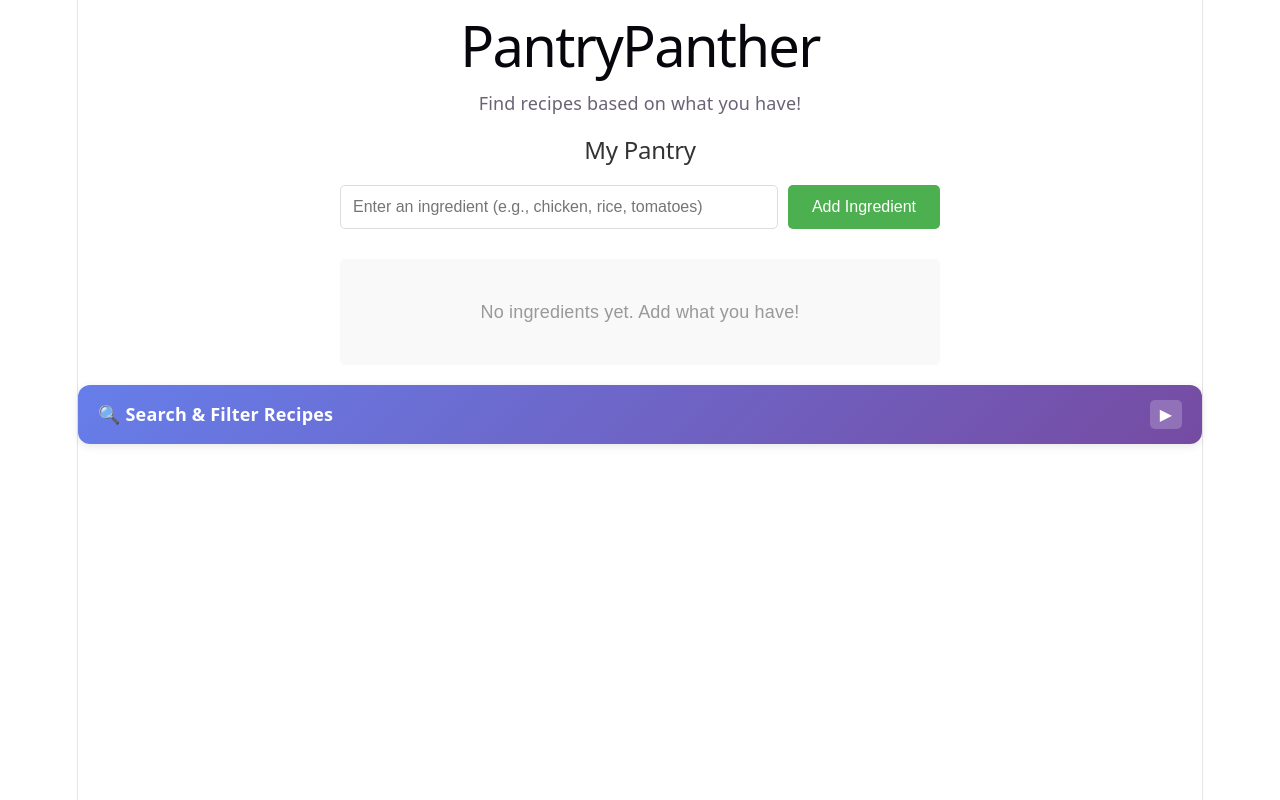
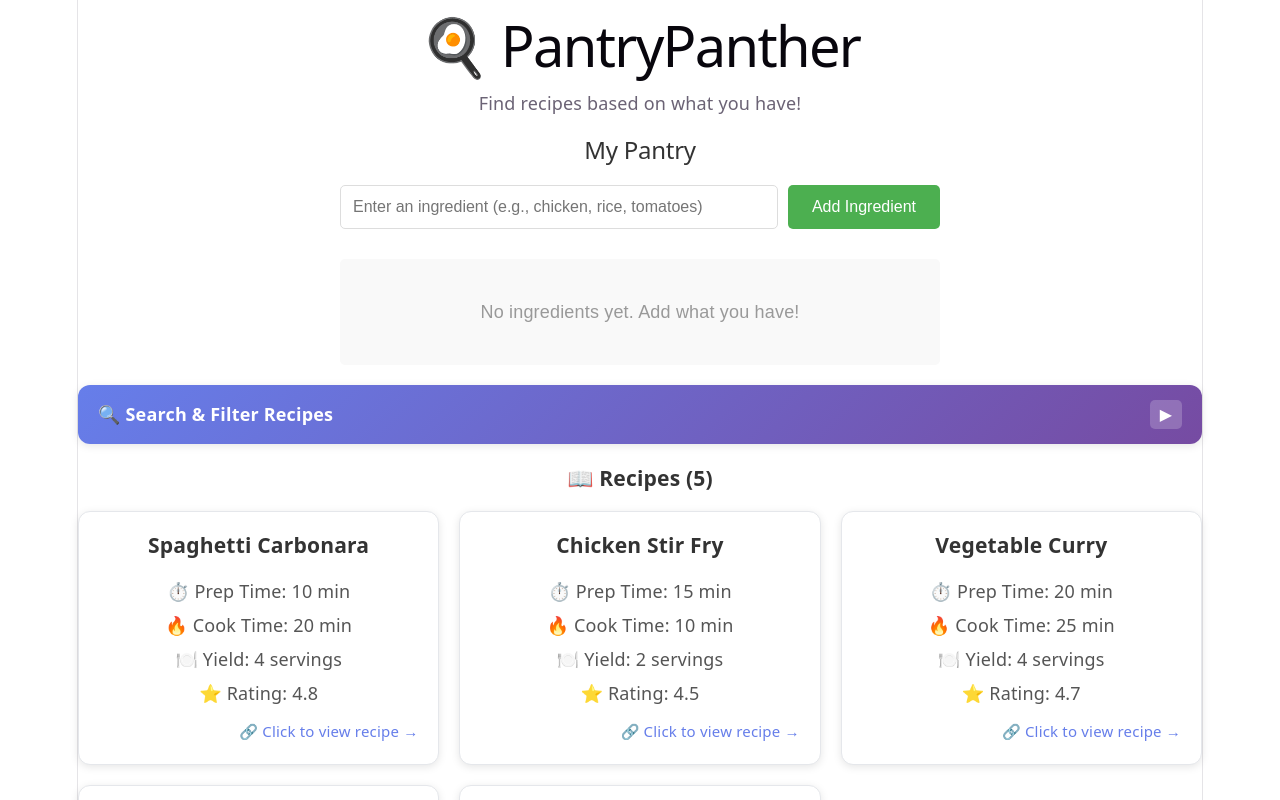
Before and after one commit to parthgmjain/PantryPanther, a React (Vite) app in the folder my-first-app/: page / in a window 1280 px wide. Shown: the top 800 px of the page. Built offline with nearby package versions, Linux system fonts and the light colour scheme.

Commit message:
creating recipe list

```diff
--- a/my-first-app/src/App.jsx
+++ b/my-first-app/src/App.jsx
@@ -1,20 +1,28 @@
 // src/App.jsx
-import './App.css'
-import PantryList from './components/PantryList'
-import './components/PantryList.css'
-
-import RecipeSearch from './components/RecipeSearch'
-import './components/RecipeSearch.css'
+import './App.css';
+import PantryList from './components/PantryList';
+import RecipeSearch from './components/RecipeSearch';
+import RecipeList from './components/RecipeList';
+import './components/PantryList.css';
+import './components/RecipeSearch.css';
+import './components/RecipeCard.css';
+import './components/RecipeList.css';
 
 function App() {
   return (
     <div className="App">
-      <h1>PantryPanther</h1>
-      <p>Find recipes based on what you have!</p>
-      <PantryList />
-      <RecipeSearch />
+      <header className="app-header">
+        <h1>🍳 PantryPanther</h1>
+        <p>Find recipes based on what you have!</p>
+      </header>
+
+      <main className="app-main">
+        <PantryList />
+        <RecipeSearch />
+        <RecipeList />
+      </main>
     </div>
-  )
+  );
 }
 
-export default App
+export default App;
--- /dev/null
+++ b/my-first-app/src/components/RecipeCard.css
@@ -0,0 +1,32 @@
+/* src/components/RecipeCard.css */
+.recipe-card {
+    background: white;
+    border-radius: 12px;
+    padding: 20px;
+    box-shadow: 0 2px 8px rgba(0, 0, 0, 0.1);
+    cursor: pointer;
+    border: 1px solid #e5e7eb;
+    transition: all 0.2s;
+  }
+
+  .recipe-card:hover {
+    transform: translateY(-2px);
+    box-shadow: 0 4px 12px rgba(0, 0, 0, 0.15);
+  }
+
+  .recipe-card h3 {
+    margin-top: 0;
+    color: #333;
+  }
+
+  .recipe-card p {
+    margin: 8px 0;
+    color: #555;
+  }
+
+  .recipe-card small {
+    display: block;
+    margin-top: 12px;
+    color: #667eea;
+    text-align: right;
+  }
--- /dev/null
+++ b/my-first-app/src/components/RecipeCard.jsx
@@ -0,0 +1,32 @@
+// src/components/RecipeCard.jsx
+function RecipeCard({ recipe }) {
+  const formatTime = (minutes) => {
+    if (!minutes && minutes !== 0) return 'N/A';
+    if (minutes < 60) return `${minutes} min`;
+    const hours = Math.floor(minutes / 60);
+    const remainingMinutes = minutes % 60;
+    return remainingMinutes > 0 ? `${hours}h ${remainingMinutes}min` : `${hours}h`;
+  };
+
+  const handleCardClick = () => {
+    if (recipe.url) {
+      window.open(recipe.url, '_blank');
+    } else {
+      const searchQuery = encodeURIComponent(`${recipe.name} recipe`);
+      window.open(`https://www.google.com/search?q=${searchQuery}`, '_blank');
+    }
+  };
+
+  return (
+    <div className="recipe-card" onClick={handleCardClick}>
+      <h3>{recipe.name}</h3>
+      <p>⏱️ Prep Time: {formatTime(recipe.prepTime)}</p>
+      <p>🔥 Cook Time: {formatTime(recipe.cookTime)}</p>
+      <p>🍽️ Yield: {recipe.yield}</p>
+      {recipe.rating && <p>⭐ Rating: {recipe.rating}</p>}
+      <small>🔗 Click to view recipe →</small>
+    </div>
+  );
+}
+
+export default RecipeCard;
--- /dev/null
+++ b/my-first-app/src/components/RecipeList.css
@@ -0,0 +1,15 @@
+/* src/components/RecipeList.css */
+.recipe-list {
+    margin-top: 20px;
+  }
+
+  .recipe-list h3 {
+    margin-bottom: 20px;
+    color: #333;
+  }
+
+  .recipe-grid {
+    display: grid;
+    grid-template-columns: repeat(auto-fill, minmax(300px, 1fr));
+    gap: 20px;
+  }
--- /dev/null
+++ b/my-first-app/src/components/RecipeList.jsx
@@ -0,0 +1,66 @@
+// src/components/RecipeList.jsx
+import RecipeCard from './RecipeCard';
+
+// STATIC PRESET RECIPES - no changes needed, just for testing
+const RECIPES = [
+  {
+    id: 1,
+    name: "Spaghetti Carbonara",
+    prepTime: 10,
+    cookTime: 20,
+    yield: "4 servings",
+    rating: 4.8,
+    url: "https://www.allrecipes.com/recipe/11973/spaghetti-carbonara/"
+  },
+  {
+    id: 2,
+    name: "Chicken Stir Fry",
+    prepTime: 15,
+    cookTime: 10,
+    yield: "2 servings",
+    rating: 4.5,
+    url: "https://www.recipetineats.com/chicken-stir-fry/"
+  },
+  {
+    id: 3,
+    name: "Vegetable Curry",
+    prepTime: 20,
+    cookTime: 25,
+    yield: "4 servings",
+    rating: 4.7,
+    url: "https://www.bbcgoodfood.com/recipes/thai-vegetable-curry"
+  },
+  {
+    id: 4,
+    name: "Avocado Toast",
+    prepTime: 5,
+    cookTime: 0,
+    yield: "1 serving",
+    rating: 4.3,
+    url: "https://www.loveandlemons.com/avocado-toast/"
+  },
+  {
+    id: 5,
+    name: "Beef Stew",
+    prepTime: 20,
+    cookTime: 120,
+    yield: "6 servings",
+    rating: 4.9,
+    url: "https://www.simplyrecipes.com/recipes/beef_stew/"
+  }
+];
+
+function RecipeList() {
+  return (
+    <div className="recipe-list">
+      <h3>📖 Recipes ({RECIPES.length})</h3>
+      <div className="recipe-grid">
+        {RECIPES.map((recipe) => (
+          <RecipeCard key={recipe.id} recipe={recipe} />
+        ))}
+      </div>
+    </div>
+  );
+}
+
+export default RecipeList;
--- a/my-first-app/src/components/RecipeSearch.jsx
+++ b/my-first-app/src/components/RecipeSearch.jsx
@@ -1,7 +1,7 @@
 // src/components/RecipeSearch.jsx
 import { useState } from 'react';
 
-function RecipeSearch({ onSearch }) {
+function RecipeSearch() {
   // State for search inputs
   const [searchTerm, setSearchTerm] = useState('');
   const [maxTime, setMaxTime] = useState('');
```
